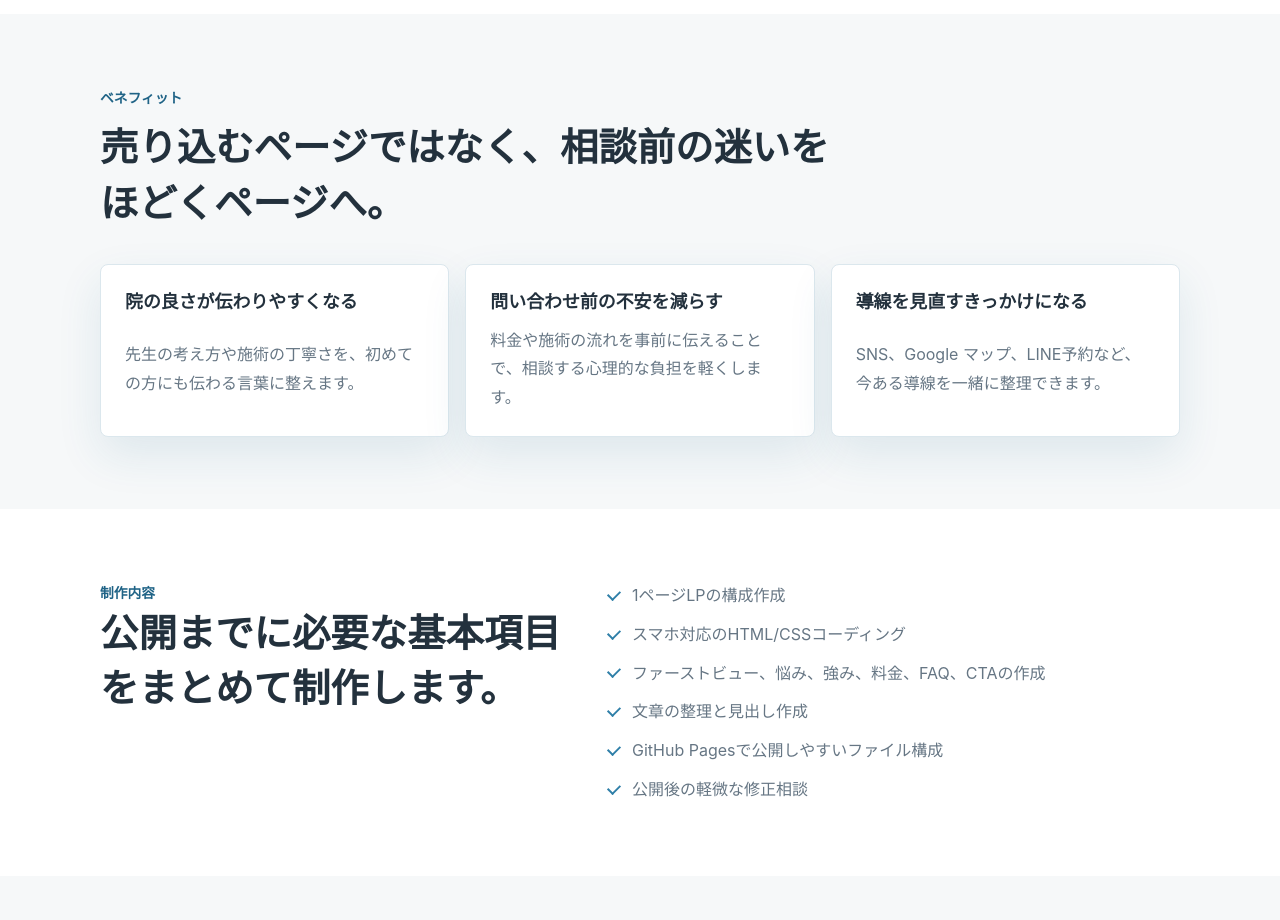
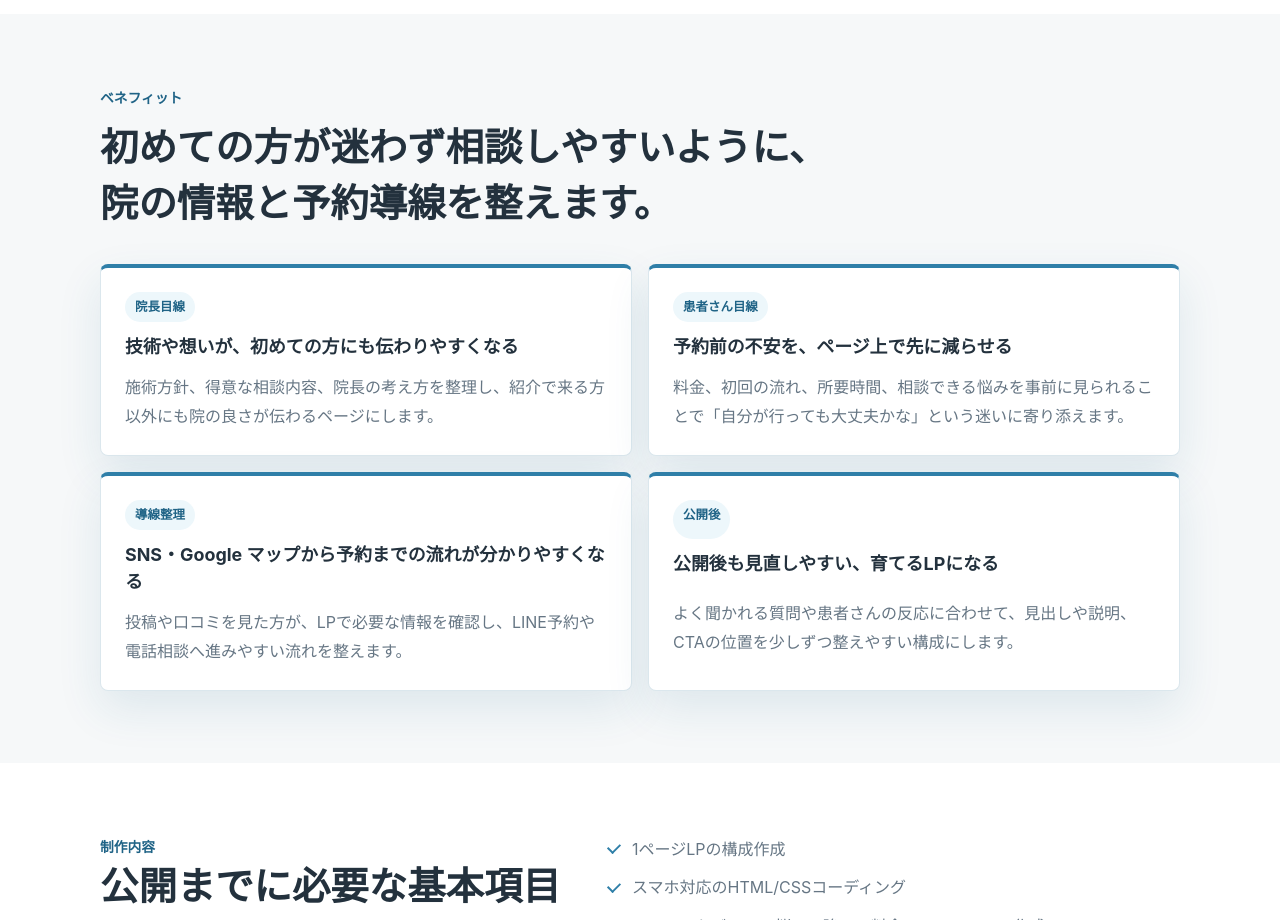
Before and after one commit to shoshoss/seitai-lp-sample, a plain HTML site: page index.html in a window 1280 px wide. Shown: the part 2860-3780 px from the top of the page. Drawn offline with Linux system fonts and the light colour scheme.

Commit message:
feat: ベネフィットセクションを改善

```diff
--- a/css/style.css
+++ b/css/style.css
@@ -269,6 +269,12 @@ h3 {
   gap: 16px;
 }
 
+.benefit-grid {
+  display: grid;
+  grid-template-columns: repeat(2, minmax(0, 1fr));
+  gap: 16px;
+}
+
 .check-item {
   min-height: 104px;
   padding: 20px;
@@ -310,6 +316,21 @@ h3 {
 .card p,
 .comparison-item p {
   color: var(--color-muted);
+}
+
+.benefit-card {
+  gap: 12px;
+  border-top: 4px solid var(--color-primary);
+}
+
+.benefit-tag {
+  width: fit-content;
+  color: var(--color-primary-dark);
+  background: var(--color-soft-blue);
+  border-radius: 999px;
+  padding: 4px 10px;
+  font-size: 0.78rem;
+  font-weight: 700;
 }
 
 .feature-list {
@@ -508,6 +529,7 @@ details p {
 
   .check-grid,
   .card-grid,
+  .benefit-grid,
   .comparison-grid {
     grid-template-columns: 1fr;
   }
--- a/index.html
+++ b/index.html
@@ -138,20 +138,28 @@
       <div class="container">
         <div class="section-heading">
           <p class="eyebrow">ベネフィット</p>
-          <h2>売り込むページではなく、相談前の迷いをほどくページへ。</h2>
+          <h2>初めての方が迷わず相談しやすいように、院の情報と予約導線を整えます。</h2>
         </div>
-        <div class="card-grid">
-          <article class="card">
-            <h3>院の良さが伝わりやすくなる</h3>
-            <p>先生の考え方や施術の丁寧さを、初めての方にも伝わる言葉に整えます。</p>
+        <div class="benefit-grid">
+          <article class="card benefit-card">
+            <span class="benefit-tag">院長目線</span>
+            <h3>技術や想いが、初めての方にも伝わりやすくなる</h3>
+            <p>施術方針、得意な相談内容、院長の考え方を整理し、紹介で来る方以外にも院の良さが伝わるページにします。</p>
           </article>
-          <article class="card">
-            <h3>問い合わせ前の不安を減らす</h3>
-            <p>料金や施術の流れを事前に伝えることで、相談する心理的な負担を軽くします。</p>
+          <article class="card benefit-card">
+            <span class="benefit-tag">患者さん目線</span>
+            <h3>予約前の不安を、ページ上で先に減らせる</h3>
+            <p>料金、初回の流れ、所要時間、相談できる悩みを事前に見られることで「自分が行っても大丈夫かな」という迷いに寄り添えます。</p>
           </article>
-          <article class="card">
-            <h3>導線を見直すきっかけになる</h3>
-            <p>SNS、Google マップ、LINE予約など、今ある導線を一緒に整理できます。</p>
+          <article class="card benefit-card">
+            <span class="benefit-tag">導線整理</span>
+            <h3>SNS・Google マップから予約までの流れが分かりやすくなる</h3>
+            <p>投稿や口コミを見た方が、LPで必要な情報を確認し、LINE予約や電話相談へ進みやすい流れを整えます。</p>
+          </article>
+          <article class="card benefit-card">
+            <span class="benefit-tag">公開後</span>
+            <h3>公開後も見直しやすい、育てるLPになる</h3>
+            <p>よく聞かれる質問や患者さんの反応に合わせて、見出しや説明、CTAの位置を少しずつ整えやすい構成にします。</p>
           </article>
         </div>
       </div>
```
